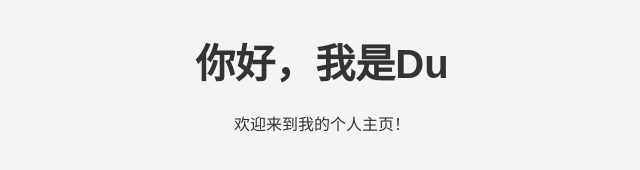
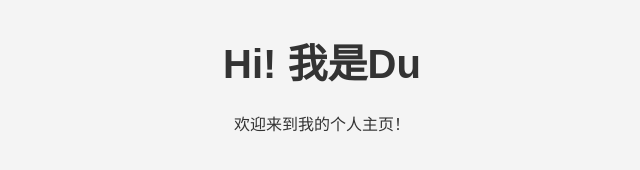
Before and after one commit to HelloMonikal/myweb-frontend, a plain HTML site: page about.html in a window 1280 px wide. Shown: the whole page, without its empty margins (318-958 px from the left). Drawn offline with Linux system fonts and the light colour scheme.

Commit message:
random changes

```diff
--- a/about.html
+++ b/about.html
@@ -9,7 +9,7 @@
 </head>
 <body>
     <section id="about">
-        <h1>你好，我是Du</h1>
+        <h1>Hi! 我是Du</h1>
         <p>欢迎来到我的个人主页！</p>
     </section>
 </body>
```
